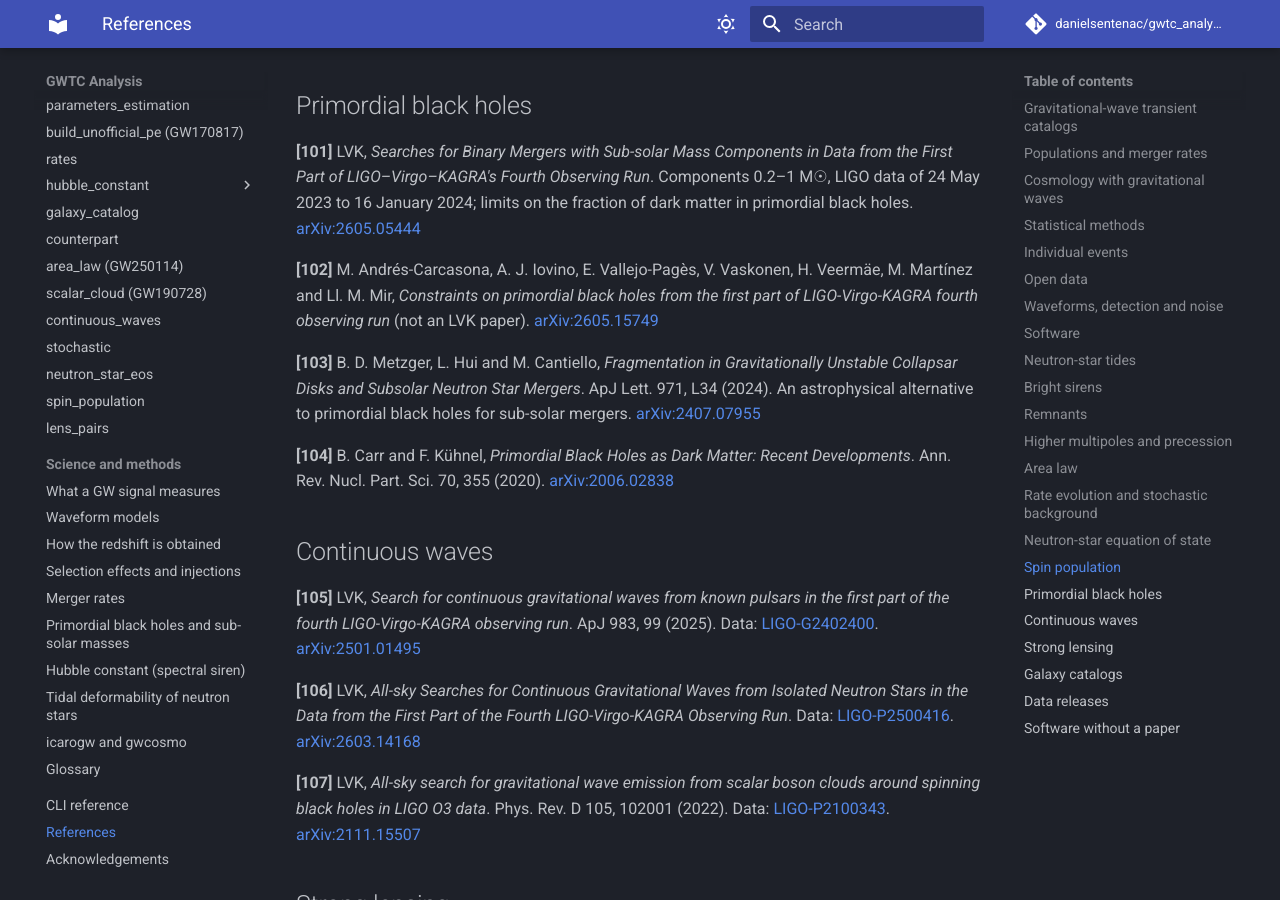
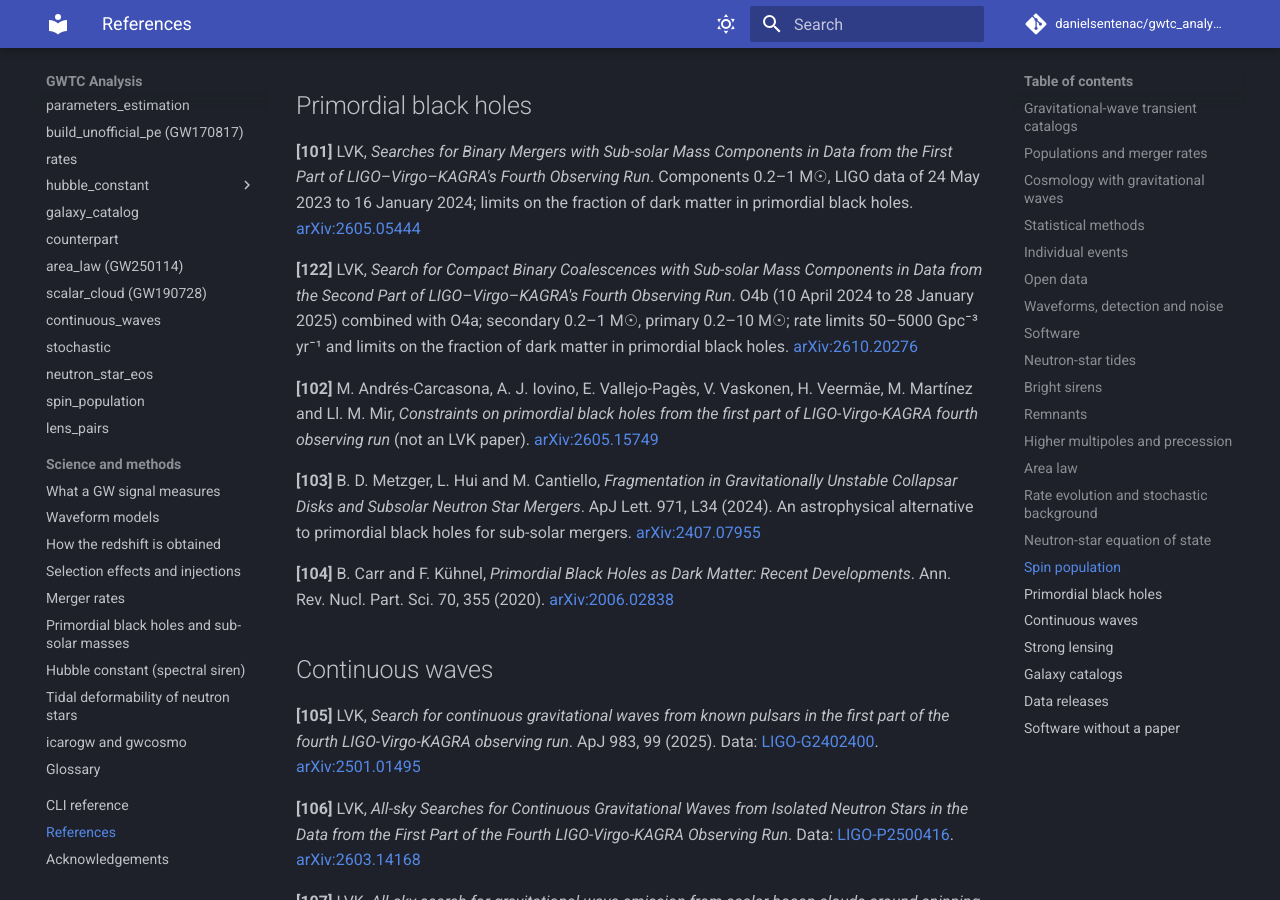
Before and after one commit to danielsentenac/gwtc_analysis, an MkDocs documentation site: the page built from docs/references.md, in a window 1280 px wide and 900 px high, scrolled down 8796 px. Built offline with MkDocs 1.6.1 and Material for MkDocs 9.7.7, drawn with Linux system fonts in a browser that asks for light colours; comment, search, counter and statistics services are not loaded; some of the changed text lies outside the part shown.

Commit message:
docs primordial black holes: sub-solar bounds updated to the O4b search combined with O4a (arXiv:2610.20276: rates 50-5000 Gpc^-3 yr^-1, f_PBH <= 1.8-3.2% at 1 Msun, <= 10-18% at 0.35 Msun), reference [122]; O4a and O4b sub-solar data releases listed
Co-Authored-By: Claude Opus 5.5 <noreply@anthropic.com>

```diff
--- a/docs/references.md
+++ b/docs/references.md
@@ -356,6 +356,9 @@ was checked against the arXiv API.
 **[101]** LVK, *Searches for Binary Mergers with Sub-solar Mass Components in Data from the First Part of LIGO–Virgo–KAGRA's Fourth Observing Run*. Components 0.2–1 M☉, LIGO data of 24 May 2023 to 16 January 2024; limits on the fraction of dark matter in primordial black holes. [arXiv:2605.05444](https://arxiv.org/abs/2605.05444)
 {: #ref-101 }
 
+**[122]** LVK, *Search for Compact Binary Coalescences with Sub-solar Mass Components in Data from the Second Part of LIGO–Virgo–KAGRA's Fourth Observing Run*. O4b (10 April 2024 to 28 January 2025) combined with O4a; secondary 0.2–1 M☉, primary 0.2–10 M☉; rate limits 50–5000 Gpc⁻³ yr⁻¹ and limits on the fraction of dark matter in primordial black holes. [arXiv:2610.20276](https://arxiv.org/abs/2610.20276)
+{: #ref-122 }
+
 **[102]** M. Andrés-Carcasona, A. J. Iovino, E. Vallejo-Pagès, V. Vaskonen, H. Veermäe, M. Martínez and Ll. M. Mir, *Constraints on primordial black holes from the first part of LIGO-Virgo-KAGRA fourth observing run* (not an LVK paper). [arXiv:2605.15749](https://arxiv.org/abs/2605.15749)
 {: #ref-102 }
 
@@ -418,6 +421,8 @@ LIGO O3 data*. Phys. Rev. D 105, 102001 (2022). Data: [LIGO-P2100343](https://dc
 | GWTC-5.0 PE and skymaps | [Zenodo 20348005](https://zenodo.org/records/20348005), [20348006](https://zenodo.org/records/20348006) |
 | GWTC-4.0 lensing searches (posterior-overlap results of every O4a pair) | [Zenodo 18163632](https://zenodo.org/records/18163632) |
 | GWTC-4.0 cosmology (posteriors and settings of the H₀ analyses) | [Zenodo 22284039](https://zenodo.org/records/22284039) |
+| Sub-solar-mass searches, O4a (triggers, VT binned in chirp mass, injections) | [Zenodo 19338460](https://zenodo.org/records/19338460) |
+| Sub-solar-mass searches, O4b combined with O4a (triggers, VT in chirp-mass and (m₁, m₂) bins, injections, PBH and dissipative-dark-matter results) | [Zenodo 23346454](https://zenodo.org/records/23346454) |
 | GW250114 (area law) | [Zenodo 16877102](https://zenodo.org/records/16877102) |
 | GWTC-4.0 sensitivity injections | [Zenodo 16740128](https://zenodo.org/records/16740128) |
 | GWTC-5.0 sensitivity injections | [Zenodo 19500052](https://zenodo.org/records/19500052) |
```
Also changed, not shown: docs/science/primordial-black-holes.md (+1 -1 lines).
